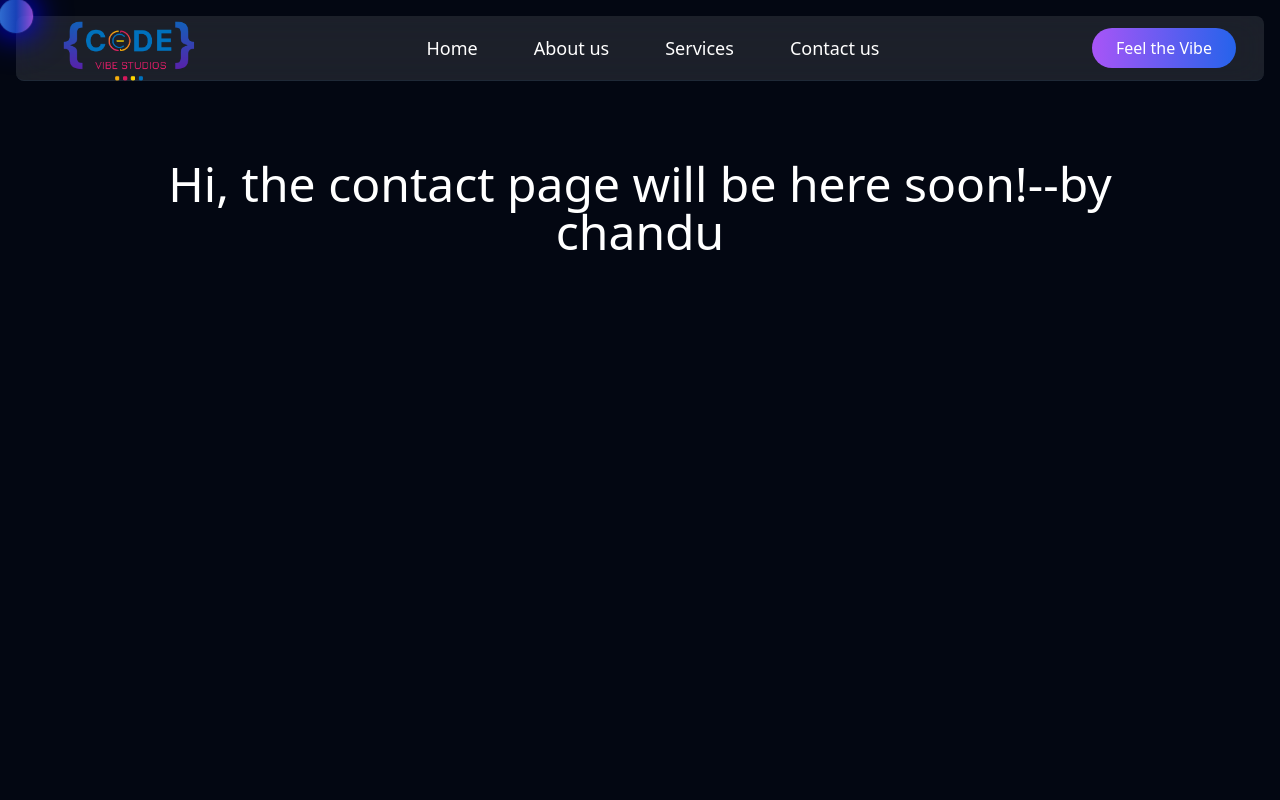
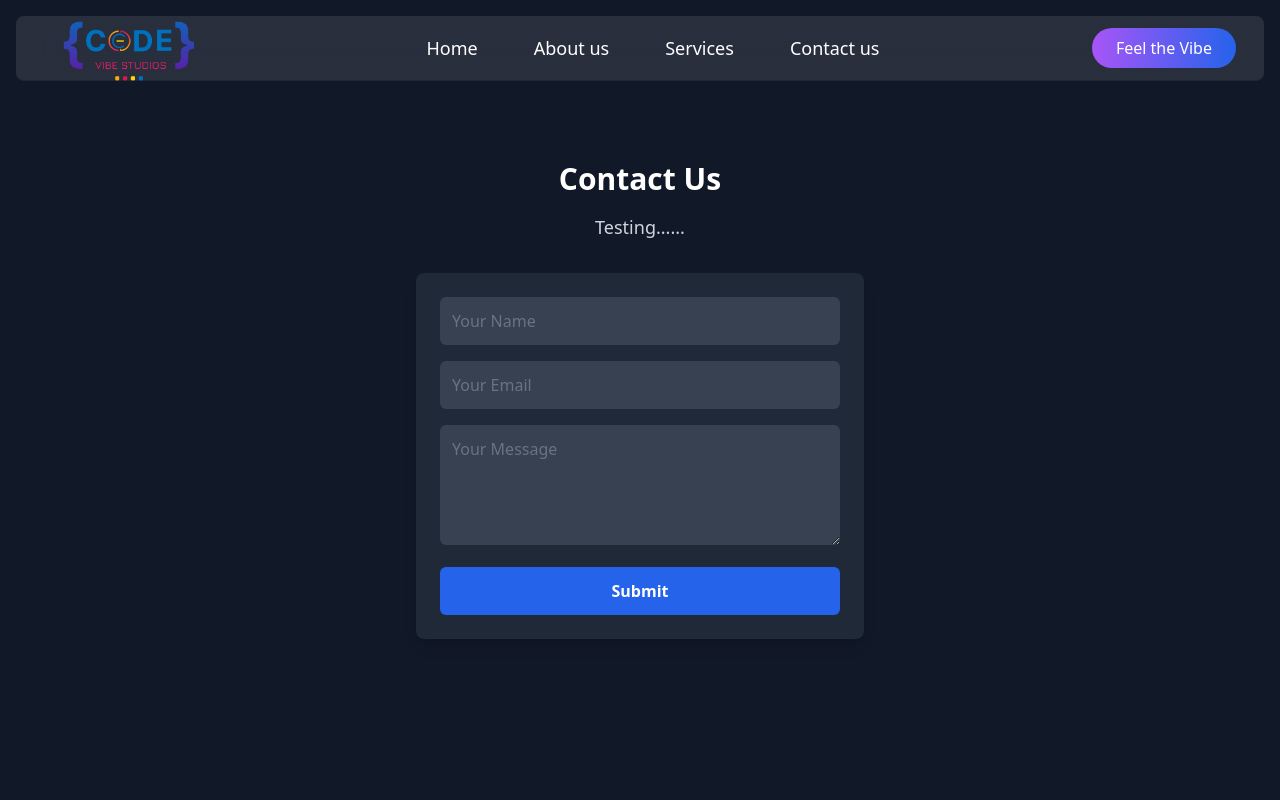
Before and after one commit to PAVANbingi/cvs_website, a Next.js app: page /contactUs in a window 1280 px wide. Shown: the top 800 px of the page. Built offline with nearby package versions, Linux system fonts and the light colour scheme.

Commit message:
fetching data to google sheets

```diff
--- a/src/app/contactUs/page.tsx
+++ b/src/app/contactUs/page.tsx
@@ -1,13 +1,99 @@
 "use client";
+import React, { useState } from "react";
 
-import React from "react";
+export default function App() {
+  const [status, setStatus] = useState(""); // To handle submission status
 
-export default function Page() {
-    return (
-        <div className="text-5xl text-white m-40 text-center">
+  function Submit(e) {
+    e.preventDefault();
+    setStatus("loading"); // Set status to loading before form submission
 
-            <p>Hi, the contact page will be here soon!--by chandu</p>
+    const formEle = document.querySelector("form");
+    const formDatab = new FormData(formEle);
 
-        </div>
-    );
+    fetch(
+      "https://script.google.com/macros/s/AKfycbznuPPRN2k4RBx-CYUmKg2qjKE1Lr-lj1ycgYEEZJ_U0TK1Attt405UN5aSlINJkp3c/exec",
+      {
+        method: "POST",
+        body: formDatab,
+      }
+    )
+      .then((res) => {
+        if (res.ok) {
+          // If the response is successful (status 200-299)
+          setStatus("success");
+          return res.text(); // Returning text in case it's not JSON
+        } else {
+          // If the response is not successful (status outside 200-299)
+          setStatus("error");
+          throw new Error("Network response was not ok.");
+        }
+      })
+      .then((data) => {
+        console.log("Response received:", data);
+      })
+      .catch((error) => {
+        console.error("There was an error!", error);
+        setStatus("error"); // Handle the error case
+      });
+  }
+
+  return (
+    <div className="min-h-screen bg-gray-900 flex flex-col items-center justify-center p-6">
+      <h1 className="text-3xl font-bold text-white mb-4">Contact Us</h1>
+      <h2 className="text-lg text-gray-300 mb-8">
+       Testing......
+      </h2>
+      <div className="w-full max-w-md">
+        <form
+          className="bg-gray-800 p-6 rounded-lg shadow-lg space-y-4"
+          onSubmit={(e) => Submit(e)}
+        >
+          <input
+            className="w-full p-3 rounded-md bg-gray-700 text-gray-300 placeholder-gray-500 focus:outline-none focus:ring-2 focus:ring-blue-500"
+            placeholder="Your Name"
+            name="Name"
+            type="text"
+            required
+          />
+          <input
+            className="w-full p-3 rounded-md bg-gray-700 text-gray-300 placeholder-gray-500 focus:outline-none focus:ring-2 focus:ring-blue-500"
+            placeholder="Your Email"
+            name="Email"
+            type="email"
+            required
+          />
+          <textarea
+            className="w-full p-3 rounded-md bg-gray-700 text-gray-300 placeholder-gray-500 focus:outline-none focus:ring-2 focus:ring-blue-500"
+            placeholder="Your Message"
+            name="Message"
+            rows="4"
+            required
+          ></textarea>
+          <button
+            className={`w-full bg-blue-600 text-white p-3 rounded-md font-semibold hover:bg-blue-700 transition duration-300 ${
+              status === "loading" ? "opacity-50 cursor-not-allowed" : ""
+            }`}
+            type="submit"
+            disabled={status === "loading"} // Disable button while submitting
+          >
+            {status === "loading" ? "Submitting..." : "Submit"}
+          </button>
+        </form>
+
+        {/* Conditional rendering for success message */}
+        {status === "success" && (
+          <div className="mt-4 text-green-500 font-semibold">
+            Successfully submitted!
+          </div>
+        )}
+
+        {status === "error" && (
+          <div className="mt-4 text-red-500 font-semibold">
+            Error submitting the form. Please try again.
+          </div>
+        )}
+      </div>
+    </div>
+  );
 }
--- a/src/app/globals.css
+++ b/src/app/globals.css
@@ -5,7 +5,7 @@
 
 /* mouse coursor effect dhee */
 
-@keyframes blink {
+/* @keyframes blink {
     0% {
       transform: scale(1);
       opacity: 1;
@@ -21,11 +21,11 @@
   }
 
   body {
-    cursor: none; /* Hide the default mouse pointer */
+    cursor: none;
   }
 
   .cursor {
-    animation: blink 1.2s infinite ease-in-out; /* Blinking effect */
+    animation: blink 1.2s infinite ease-in-out;
     z-index: 50;
-    box-shadow: 0 0 25px rgba(0, 0, 255, 0.9), 0 0 40px rgba(0, 0, 255, 1); /* Bright blue glow */
-  }
+    box-shadow: 0 0 25px rgba(0, 0, 255, 0.9), 0 0 40px rgba(0, 0, 255, 1);
+  } */
--- a/src/app/layout.tsx
+++ b/src/app/layout.tsx
@@ -37,10 +37,10 @@ export default function RootLayout({
       </head>
       <body className={`bg-[#030712] ${geistSans.variable} ${geistMono.variable} antialiased`}>
         {/* Scroll Progress Bar */}
-        <ScrollProgressBar />
+        {/* <ScrollProgressBar /> */}
 
         {/* Custom Cursor */}
-        <CustomCursor />
+        {/* <CustomCursor /> */}
 
         <header>
           <Navbar /> {/* Navbar component */}
```
